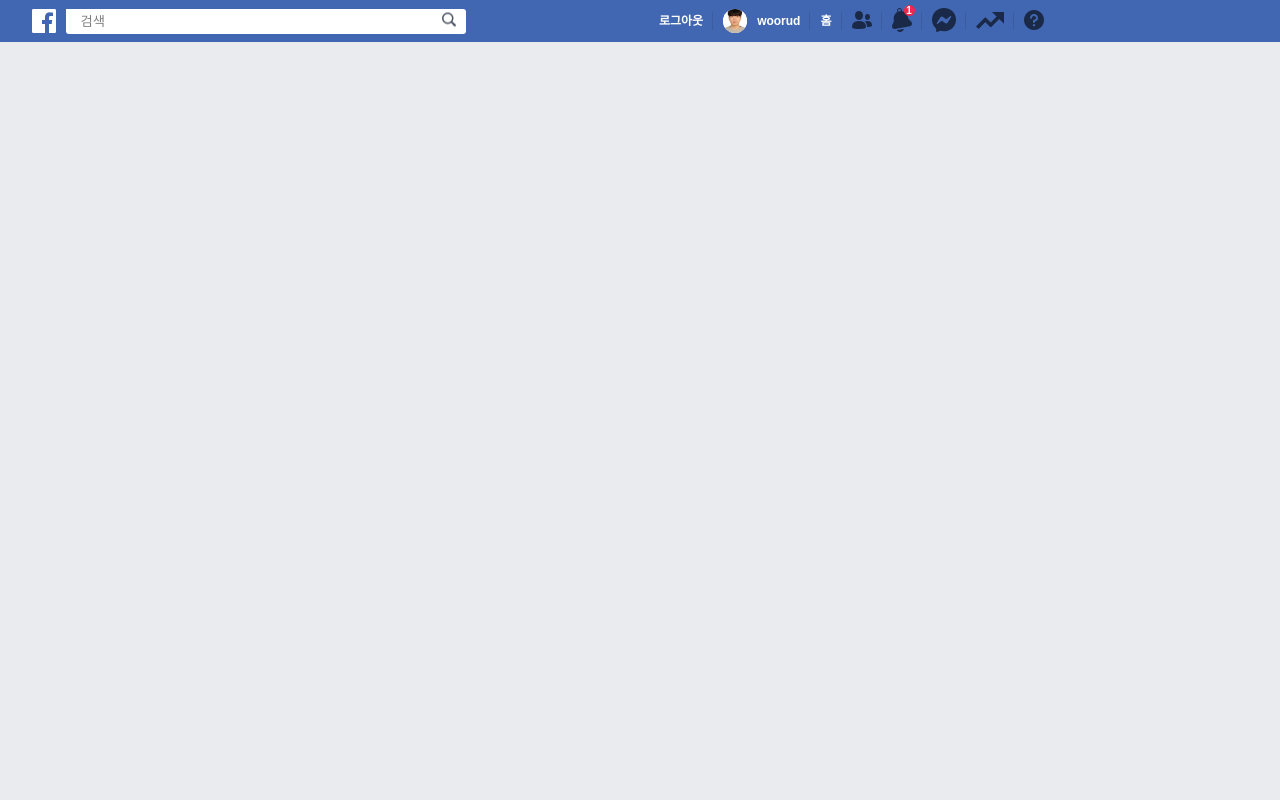
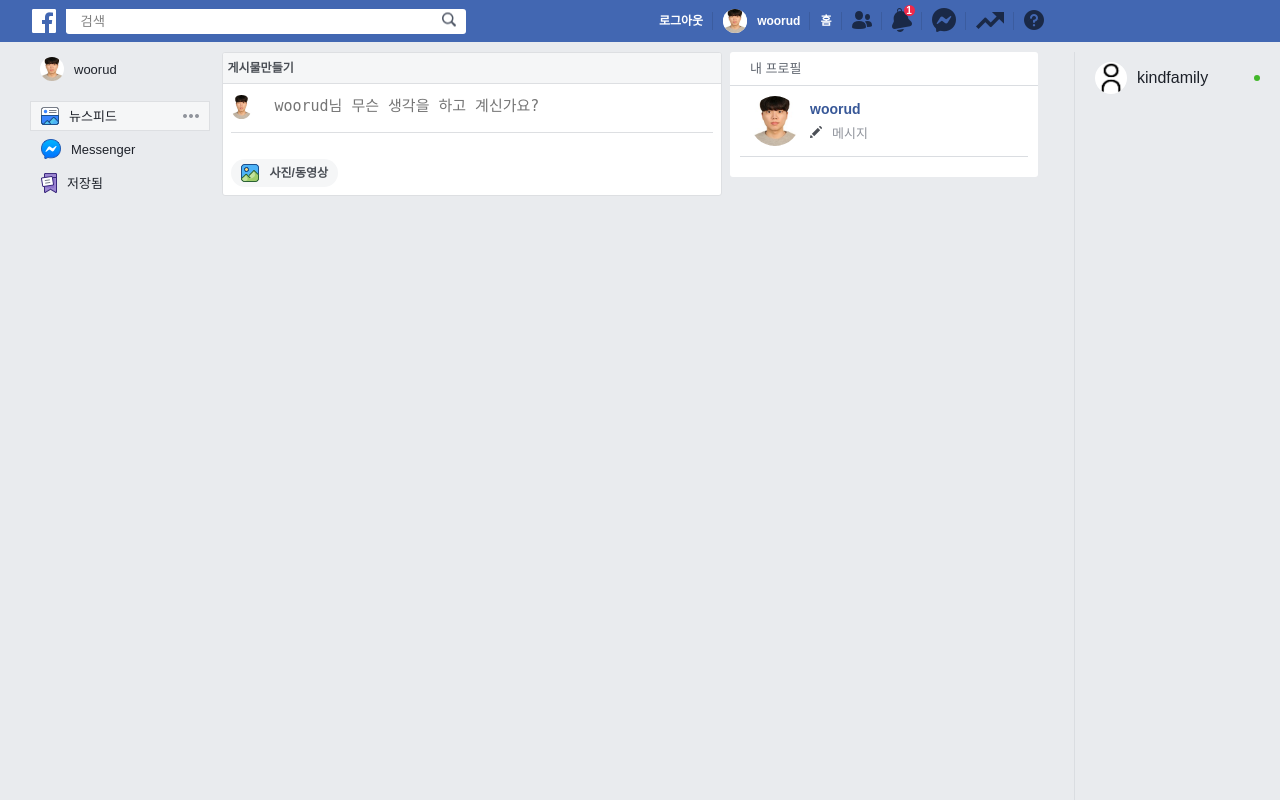
Before and after one commit to woorud/facebook_clone, a Django app: template backend/post/templates/post/post_list.html in a window 1280 px wide. Run offline with Django 3.2, Linux system fonts and the light colour scheme; the template is opened without the code that fills it: values that come from a table or form of the project are taken from there, others are empty; data comes from the database, SQL or seed files in the repository; both versions use the stored data as it was after the commit.

Commit message:
backend(django)

```diff
--- a/backend/post/templates/post/post_list.html
+++ b/backend/post/templates/post/post_list.html
@@ -1,13 +1,120 @@
 {% extends 'layout.html' %}
+{% load static %}
 
 {% block head %}
+<link rel="stylesheet" href="{% static 'css/main.css' %}">
 {% endblock %}
 
 
 {% block content %}
-main page
+<div id="wrapper">
+    <div class="inner">
+        <div class="left_box">
+            {% if user_profile %}
+            <div class="my_name">
+                <div class="profile_img"><img src="{{ user_profile.picture.url }}" alt=""></div>
+                <span class="name">{{ user_profile.nickname }}</span>
+                <span class="icon--more"></span>
+            </div>
+            <ul class="list">
+                <li class="active"><a href="{% url 'post:post_list' %}"><span class="icon icon--news"></span>뉴스피드<span class="icon--more"></span></a></li>
+                <li><a href="#"><span class="icon icon--messenger"></span>Messenger<span class="icon--more"></span></a></li>
+                <li><a href="#"><span class="icon icon--save"></span>저장됨<span class="icon--more"></span></a></li>
+            </ul>
+
+            {% else %}
+            <div class="my_name">
+                <div class="profile_img"><img src="{% static 'imgs/noun_User.png' %}" alt=""></div>
+                <span class="name">로그인해주세요</span>
+                <span class="icon--more"></span>
+            </div>
+            <ul class="list">
+                <li class="active"><a href="{% url 'post:post_list' %}"><span class="icon icon--news"></span>뉴스피드<span class="icon--more"></span></a></li>
+                <li><a href="#"><span class="icon icon--messenger"></span>Messenger<span class="icon--more"></span></a></li>
+                <li><a href="#"><span class="icon icon--save"></span>저장됨<span class="icon--more"></span></a></li>
+            </ul>
+
+            {% endif %}
+
+
+        </div>
+
+        <section id="contents_container">
+            <article class="create_box">
+                <h2 class="title">게시물만들기</h2>
+                <div class="text_field">
+                    <form id="form_new_post">
+                        <input type="hidden" id="csrfmiddlewaretoken" name="csrfmiddlewaretoken" value="{{ csrf_token }}">
+                        <div class="top">
+                            <div class="profile_img"><img src="{{ user_profile.picture.url }}" alt=""></div>
+                            <p>
+                                <textarea name="content" id="text_field" cols="50" rows="5" data-name="add" placeholder="{{ user_profile.nickname }}님 무슨 생각을 하고 계신가요?"></textarea>
+                            </p>
+                        </div>
+                        <div class="middle">
+                            <canvas id="imgCanvas" width="0" height="0"></canvas>
+                        </div>
+                        <div class="bottom">
+                            <input type="file" name="photo" id="id_photo" required>
+                            <div class="import-btn">
+                                <label for="id_photo" id="photo_label"><span class="icon icon--picture"></span>사진/동영상</label>
+                            </div>
+                        </div>
+                        <div class="submit">
+                            <input type="button" id="submitBtn" value="게시" disabled>
+                        </div>
+
+                    </form>
+                </div>
+            </article>
+
+            <div class="contents_wrapper"></div>
+
+        </section>
+
+        <div class="right_box">
+            <header class="title">내 프로필</header>
+            {% if user_profile %}
+            <div class="right_profile">
+                <div class="profile_img"><img src="{{ user_profile.user.profile.picture.url }}" alt=""></div>
+                <div class="detail">
+                    <div class="name"><a href="#">{{ user_profile.user.profile.nickname }}</a></div>
+                    <div class="message"><span class="icon icon--write-gray"></span>메시지</div>
+                </div>
+            </div>
+            {% else %}
+            <div class="right_profile">
+                <div class="profile_img"><img src="{% static 'imgs/noun_User.png' %}" alt=""></div>
+                <div class="detail">
+                    <div class="name"><a href="#">로그인해주세요</a></div>
+                    <div class="message"><span class="icon icon--write-gray"></span>메시지</div>
+                </div>
+            </div>
+
+            {% endif%}
+        </div>
+
+
+    </div>
+</div>
+
+<div id="side_box">
+    <ul>
+        <li>
+            <div class="profile_img"><img src="{% static 'imgs/noun_User.png' %}" alt=""></div>
+            <div class="name">kindfamily</div>
+            <div class="light"></div>
+        </li>
+    </ul>
+</div>
+
+
+
 {% endblock %}
 
 
 {% block js %}
+<script src="https://code.jquery.com/jquery-3.5.1.min.js"></script>
+<script src="{% static 'js/main.js' %}"></script>
+<script src="{% static 'js/new_post.js' %}"></script>
 {% endblock %}
```
Also changed, not shown: backend/db.sqlite3.
